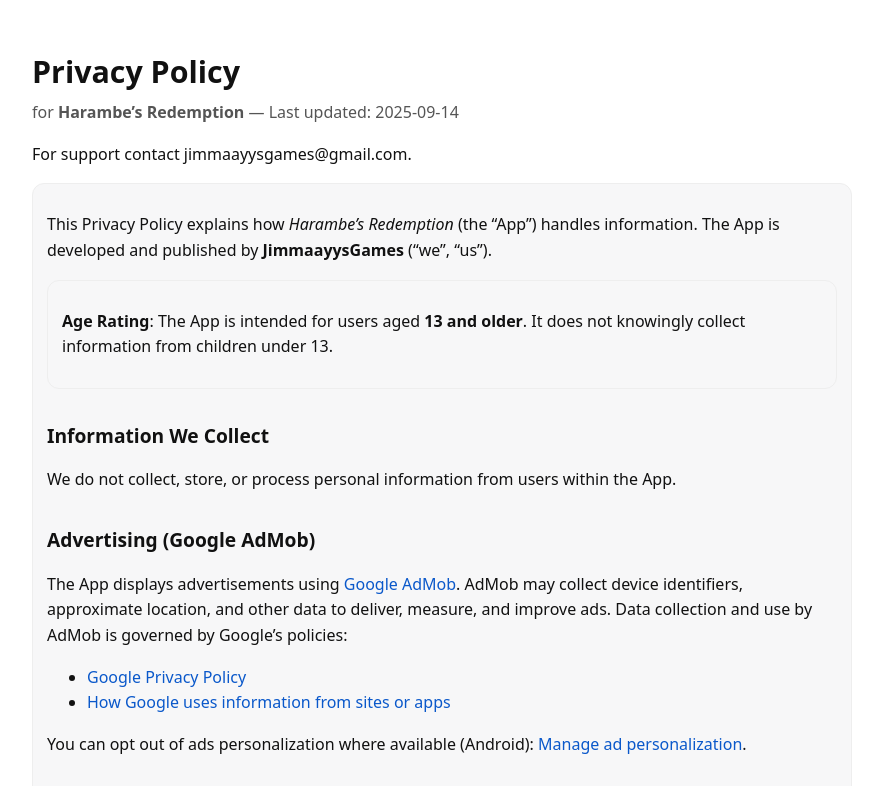
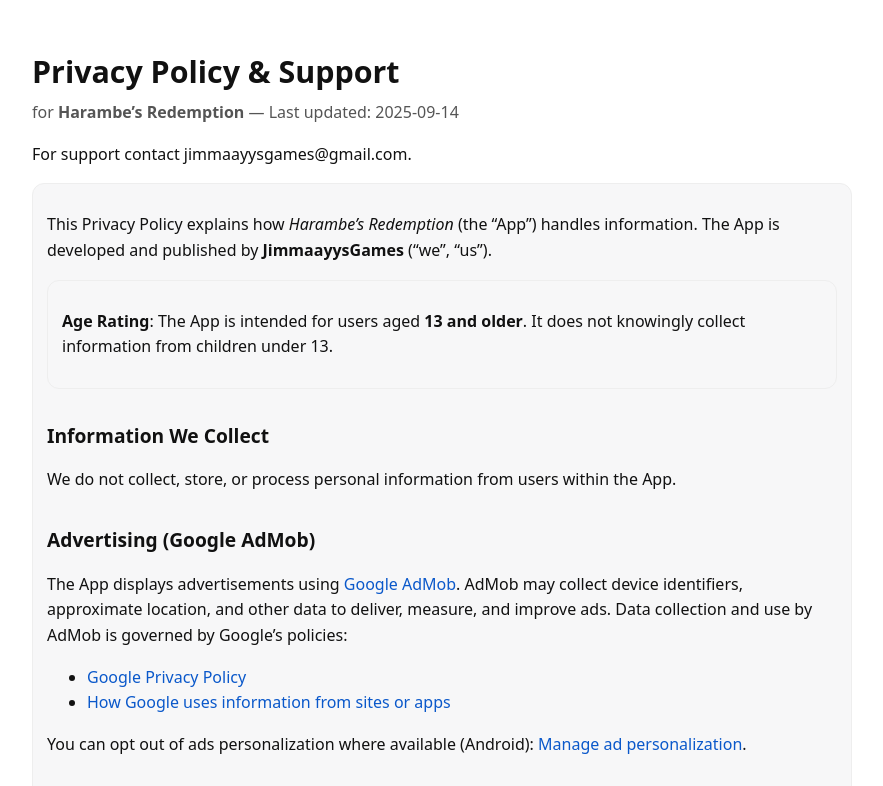
Before and after one commit to TheJimmmaaayyy/HarambesRedemption, a plain HTML site: page index.html in a window 1280 px wide. Shown: the top 786 px of the page, without its empty margins (198-1081 px from the left). Drawn offline with Linux system fonts and the light colour scheme.

Commit message:
Update index.html

```diff
--- a/index.html
+++ b/index.html
@@ -18,7 +18,7 @@
   </style>
 </head>
 <body>
-  <h1>Privacy Policy</h1>
+  <h1>Privacy Policy & Support</h1>
   <div class="muted">for <strong>Harambe’s Redemption</strong> — Last updated: 2025-09-14</div>
 <p>For support contact jimmaayysgames@gmail.com.</p>
 
```
